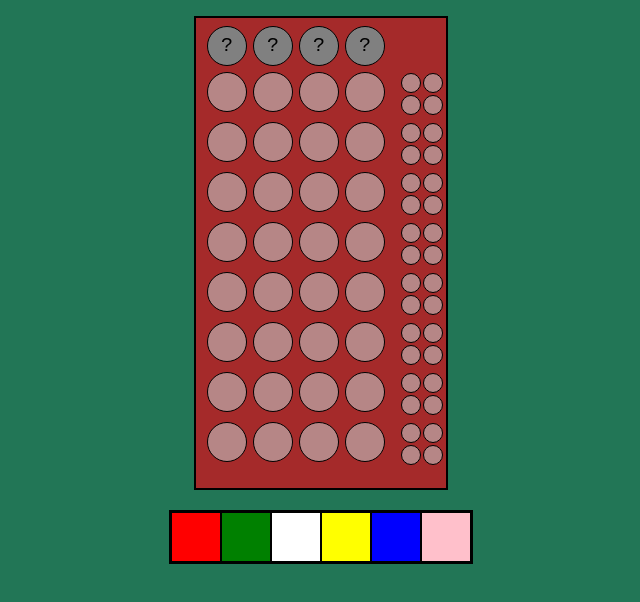
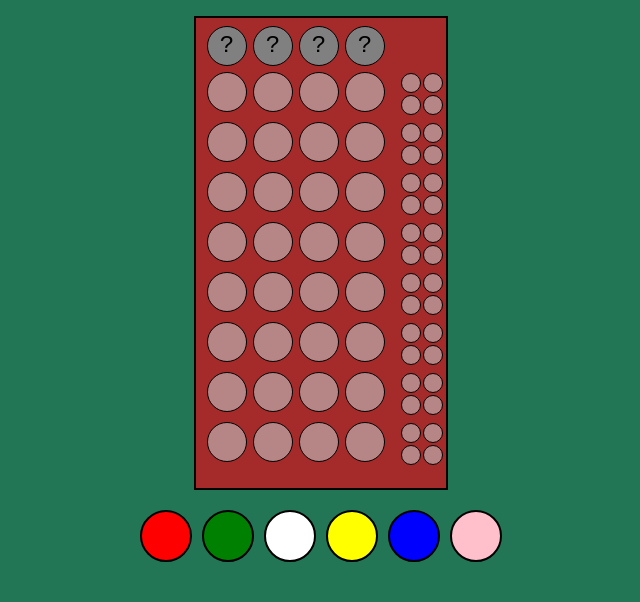
Before and after one commit to delamorinierejh/JS-Games, a plain HTML site: page Mastermind/index.html in a window 1280 px wide. Shown: the part 50-652 px from the top of the page, without its empty margins (319-959 px from the left). Drawn offline with Linux system fonts and the light colour scheme.

Commit message:
rounded buttons

```diff
--- a/Mastermind/style.css
+++ b/Mastermind/style.css
@@ -71,7 +71,7 @@ h1 {
   border-radius: 50px;
   margin: 0 3px;
   line-height: 38px;
-  font-size: 20px;
+  font-size: 24px;
 }
 
 .guess-peg {
@@ -98,16 +98,18 @@ h1 {
 
 .colour-picker {
   height: 50px;
-  width: 300px;
-  border: 2px solid black;
+  width: 372px;
+  /*border: 2px solid black;*/
   margin: 10px auto;
 }
 
 .colour {
   height: 48px;
   width: 48px;
-  border: 1px solid black;
+  border: 2px solid black;
   float: left;
+  margin: 0 5px;
+  border-radius: 50px;
 }
 
 .colour:hover {
```
